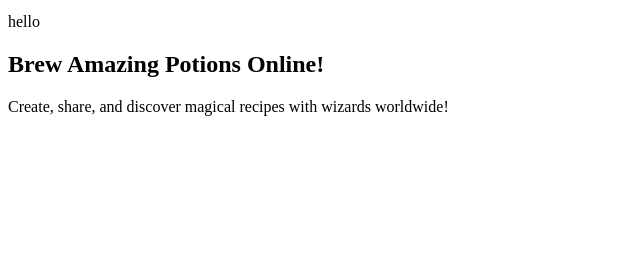
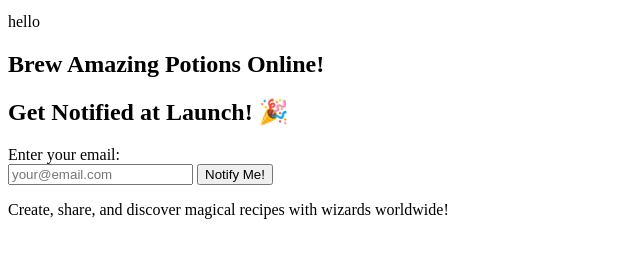
Before and after one commit to bahiagaceb33/pontify, a plain HTML site: page index.html in a window 1280 px wide. Shown: the part 102-360 px from the top of the page, without its empty margins (0-640 px from the left). Drawn offline with Linux system fonts and the light colour scheme.

Commit message:
Add email signup form for launch notifications. #3

```diff
--- a/index.html
+++ b/index.html
@@ -8,6 +8,14 @@
     <p>Your magical potion brewing service is coming soon.</p>
     <p>hello</p>
     <h2>Brew Amazing Potions Online!</h2>
+    <section>
+    <h2>Get Notified at Launch! 🎉</h2>
+    <form>
+        <label for="email">Enter your email:</label><br>
+        <input type="email" id="email" name="email" placeholder="your@email.com">
+        <button type="submit">Notify Me!</button>
+    </form>
+</section>
     <p>Create, share, and discover magical recipes with wizards worldwide!</p>
 </body>
 </html>
```
